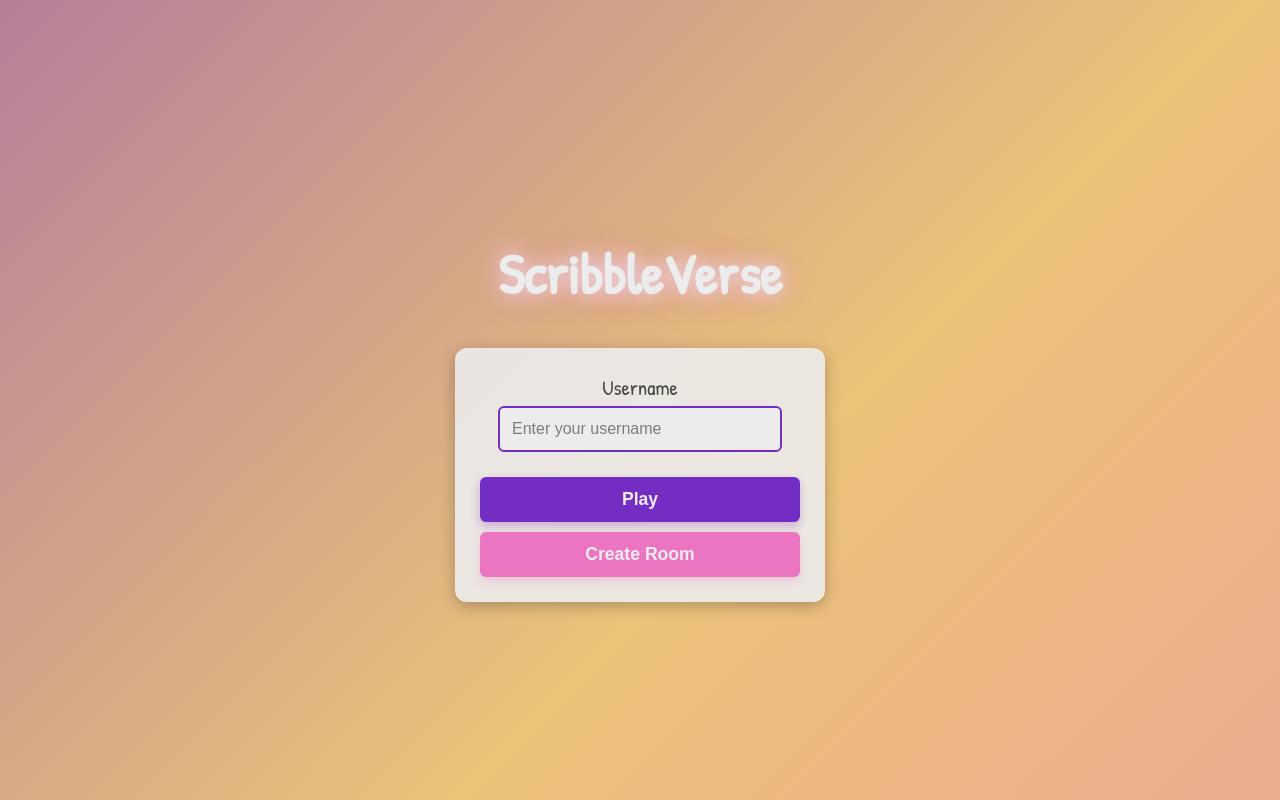
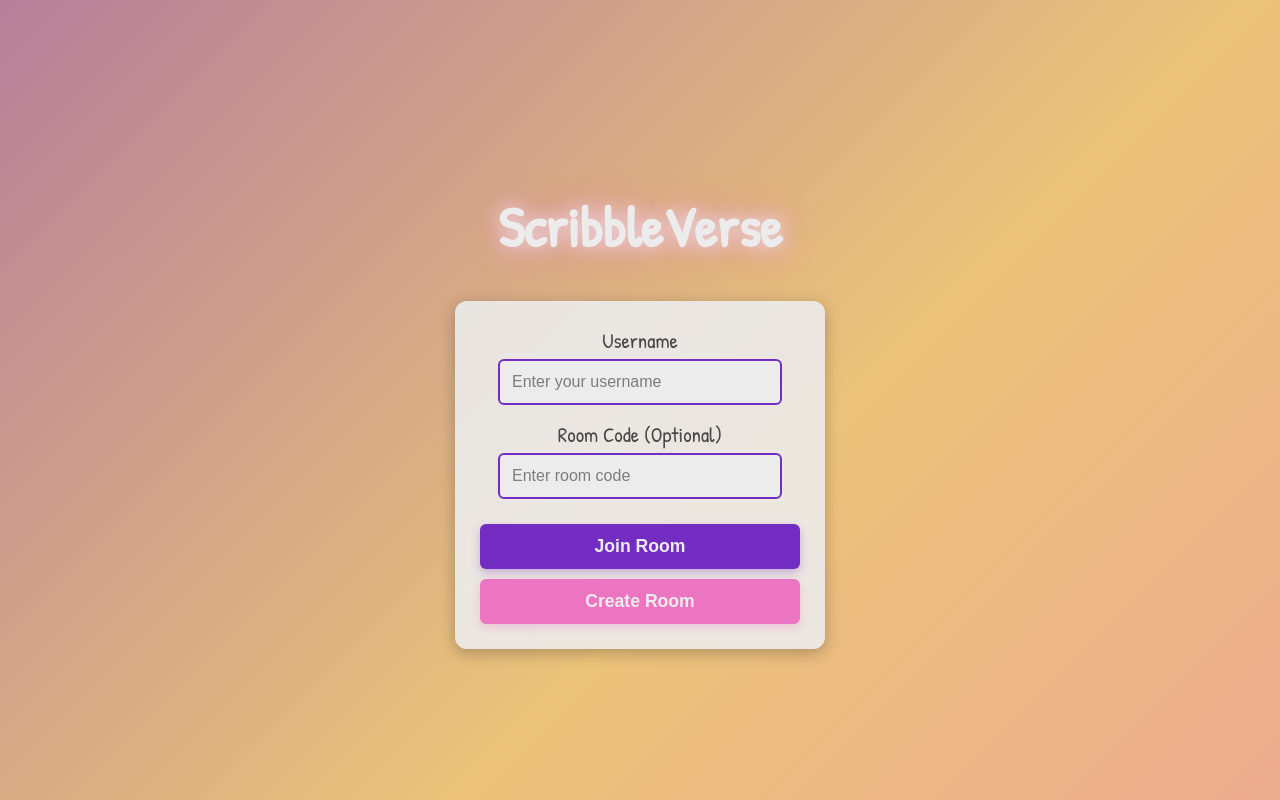
Before and after one commit to itzbenjamin17/Real-Time-Drawing-Game, a Django app: template ScribbleVerse/frontend/templates/frontend/landing_page.html in a window 1280 px wide. Run offline with Django 5.2, Linux system fonts and the light colour scheme; the template is opened without the code that fills it, so the values that code supplies are empty.

Commit message:
Landing page integration to the backend has been established

```diff
--- a/ScribbleVerse/frontend/templates/frontend/landing_page.html
+++ b/ScribbleVerse/frontend/templates/frontend/landing_page.html
@@ -15,23 +15,69 @@
             <label for="username">Username</label>
             <input type="text" id="username" placeholder="Enter your username">
 
-            <button class="play-btn" onclick="validateUsername()">Play</button>
-            <button class="create-room-btn">Create Room</button>
+            <label for="roomCode">Room Code (Optional)</label>
+            <input type="text" id="roomCode" placeholder="Enter room code">
+
+            <button class="play-btn" onclick="joinRoom()">Join Room</button>
+            <button class="create-room-btn" onclick="createRoom()">Create Room</button>
         </div>
     </div>
 
     <script>
-        function validateUsername() {
-            let username = document.getElementById("username").value;
-            let inputField = document.getElementById("username");
+        async function joinRoom() {
+            let username = document.getElementById("username").value.trim();
+            let roomCode = document.getElementById("roomCode").value.trim();
 
-            if (username.trim() === "") {
-                inputField.classList.add("shake");
-                setTimeout(() => {
-                    inputField.classList.remove("shake");
-                }, 500);
-            } else {
-                alert("Welcome to ScribbleVerse, " + username + "!");
+            if (!username) {
+                alert("Please enter a username!");
+                return;
+            }
+
+            if (!roomCode) {
+                alert("Please enter a room code or create a new room!");
+                return;
+            }
+
+            try {
+                let response = await fetch(`/api/validate-room-code/${roomCode}/`);
+                let data = await response.json();
+
+                if (response.ok && data.valid) {
+                    window.location.href = `lobby.html?room=${roomCode}&username=${username}`;
+                } else {
+                    alert("Invalid room code. Try again.");
+                }
+            } catch (error) {
+                console.error("Error validating room:", error);
+                alert("Server error. Please try again later.");
+            }
+        }
+
+        async function createRoom() {
+            let username = document.getElementById("username").value.trim();
+
+            if (!username) {
+                alert("Please enter a username!");
+                return;
+            }
+
+            try {
+                let response = await fetch("/api/create-room/", {
+                    method: "POST",
+                    headers: { "Content-Type": "application/json" },
+                    body: JSON.stringify({ username: username })
+                });
+
+                let data = await response.json();
+
+                if (response.ok) {
+                    window.location.href = `lobby.html?room=${data.roomId}&username=${username}`;
+                } else {
+                    alert("Error creating room. Try again later.");
+                }
+            } catch (error) {
+                console.error("Error creating room:", error);
+                alert("Server error. Please try again later.");
             }
         }
     </script>
```
Also changed, not shown: 1 other file.
